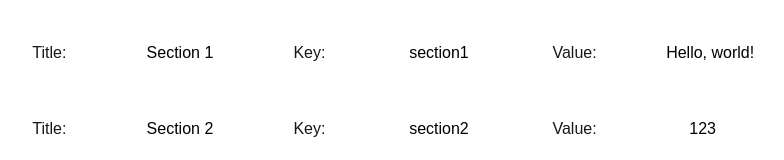
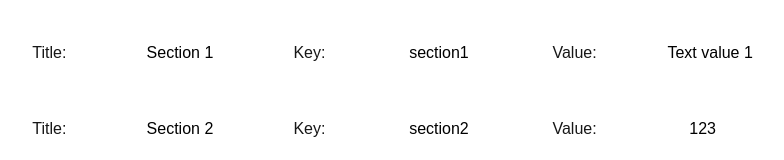
Before and after one commit to patchamet/web-summoner, a Next.js app: page /conjuring in a window 1280 px wide. Shown: the top 160 px of the page, without its empty margins (217-1001 px from the left). Built offline with nearby package versions, Linux system fonts and the light colour scheme.

Commit message:
Update form data values in Conjuring page and enhance InputField component: Change default value in initFormData and improve conditional rendering for input fields based on data type.

```diff
--- a/src/app/conjuring/page.tsx
+++ b/src/app/conjuring/page.tsx
@@ -49,7 +49,7 @@ const initFormData: TFieldItem[] = [
     {
         title: 'Section 1',
         dataKey: 'section1',
-        value: 'Hello, world!',
+        value: 'Text value 1',
     },
     {
         title: 'Section 2',
@@ -77,7 +77,6 @@ const Conjuring = () => {
 
     useEffect(() => {
         applyDebugBorders(containerRef.current);
-        console.log("===initFormData===", initFormData);
         setFormData(initFormData);
     }, []);
 
--- a/src/components/shared/InputField.tsx
+++ b/src/components/shared/InputField.tsx
@@ -92,6 +92,7 @@ const InputField = ({
                     onChange={handleValueChange}
                 />
             </FieldKey>
+            {data.value !== undefined && (
                 <FieldValue>
                     <label>Value: </label>
                     {typeof data.value === 'string' && (
@@ -121,6 +122,7 @@ const InputField = ({
                         />
                     )}
                 </FieldValue>
+            )}
         </FieldContainer>
     )
 }
```
Lines whose indentation alone changed are shown as unchanged.
